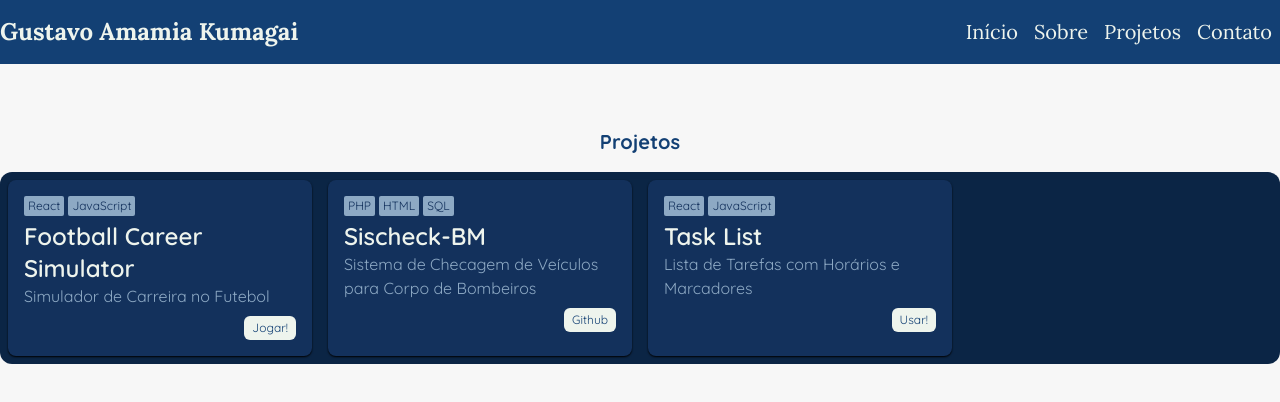
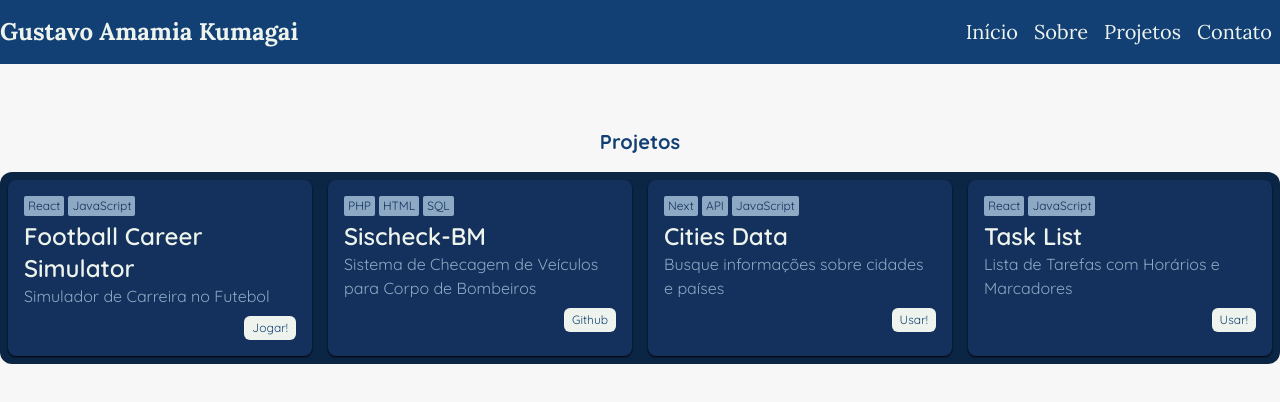
Before and after one commit to TofuVoador/dev-gustavo-amamia-kumagai, a Next.js app: page /projects in a window 1280 px wide. Shown: the top 402 px of the page. Built offline with nearby package versions, Linux system fonts and the light colour scheme.

Commit message:
Atualização 11.04.2024

```diff
--- a/app/projects/page.jsx
+++ b/app/projects/page.jsx
@@ -24,6 +24,13 @@ const Projects = () => {
           actionCall="Github"
         />
         <Card
+          title="Cities Data"
+          tags={["Next", "API", "JavaScript"]}
+          description="Busque informações sobre cidades e países"
+          link="https://city-data-pi.vercel.app/"
+          actionCall="Usar!"
+        />
+        <Card
           title="Task List"
           tags={["React", "JavaScript"]}
           description="Lista de Tarefas com Horários e Marcadores"
```
